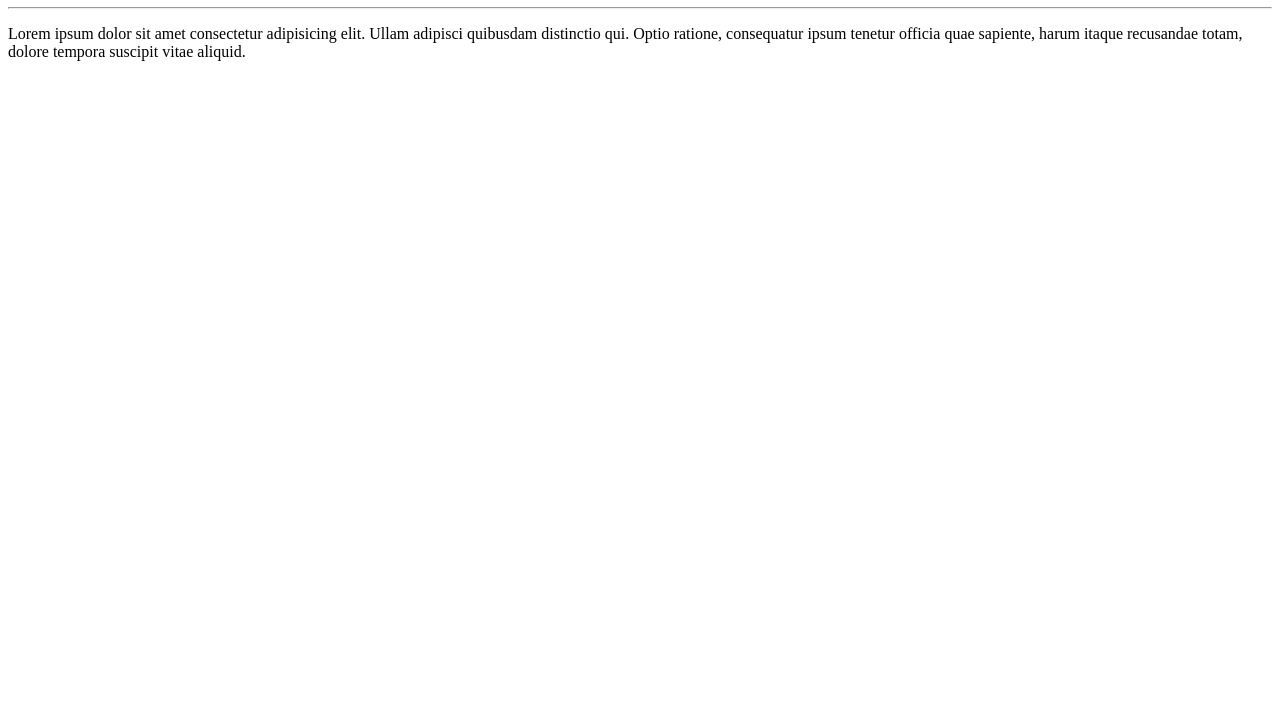
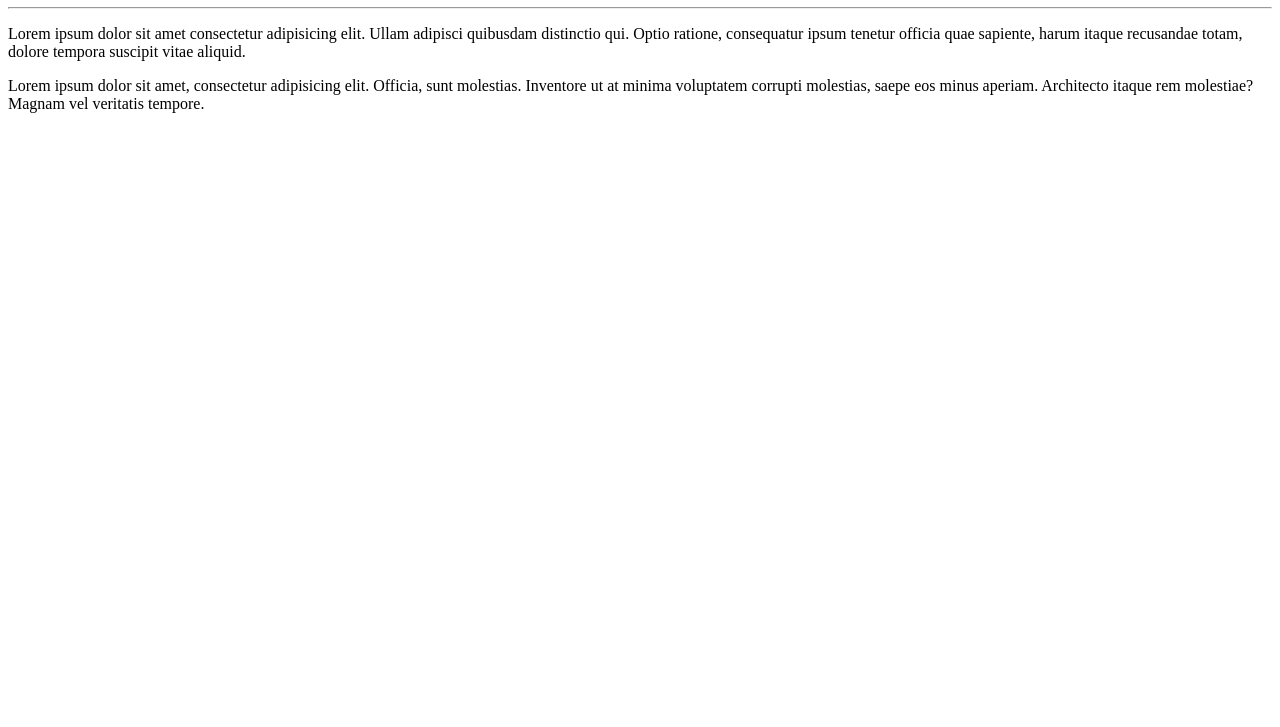
Before and after one commit to RuanSalton/Ola-Mundo, a plain HTML site: page Site-exemplo/index.html in a window 1280 px wide. Shown: the part 73-800 px from the top of the page. Drawn offline with Linux system fonts and the light colour scheme.

Commit message:
Adicionei um parágrafo

```diff
--- a/Site-exemplo/index.html
+++ b/Site-exemplo/index.html
@@ -10,5 +10,6 @@
     <h1>Olá, Mundo!</h1>
     <hr>
     <p>Lorem ipsum dolor sit amet consectetur adipisicing elit. Ullam adipisci quibusdam distinctio qui. Optio ratione, consequatur ipsum tenetur officia quae sapiente, harum itaque recusandae totam, dolore tempora suscipit vitae aliquid.</p>
+    <p>Lorem ipsum dolor sit amet, consectetur adipisicing elit. Officia, sunt molestias. Inventore ut at minima voluptatem corrupti molestias, saepe eos minus aperiam. Architecto itaque rem molestiae? Magnam vel veritatis tempore.</p>
 </body>
 </html>
```
